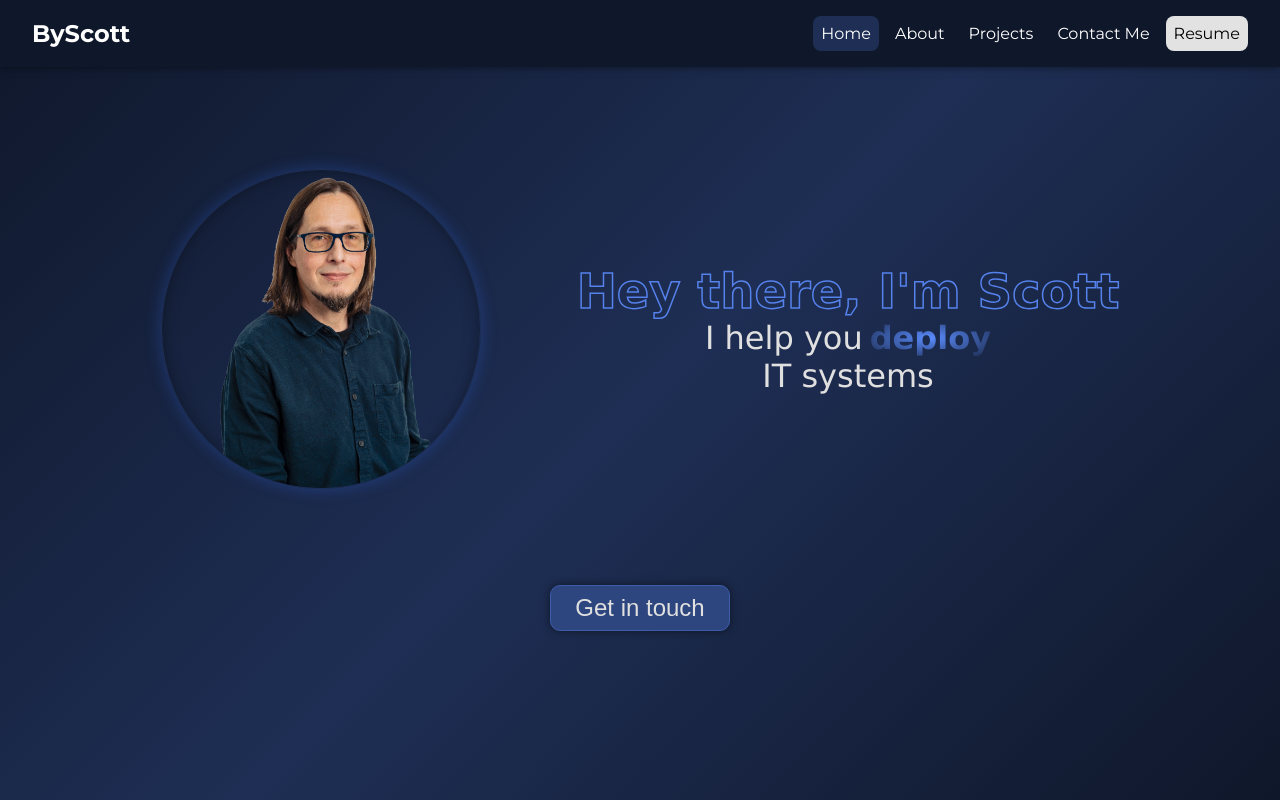
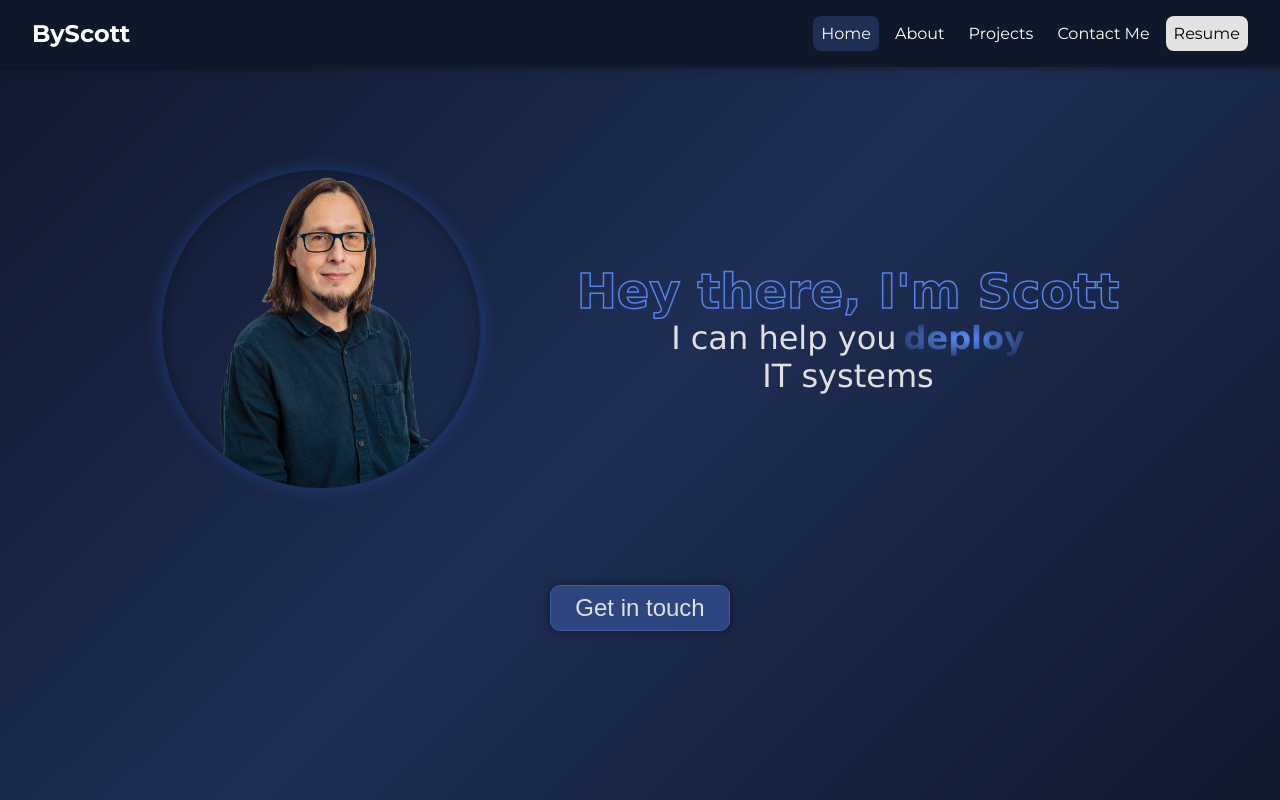
Before and after one commit to pawscanthack/portfolio, a React (Create React App) app: page / in a window 1280 px wide. Built offline with nearby package versions, Linux system fonts and the light colour scheme; no server answers.

Commit message:
Adjusted hero animation repetition.

```diff
--- a/src/pages/Home.jsx
+++ b/src/pages/Home.jsx
@@ -48,13 +48,13 @@ export const Home = () => {
         <header className="header-container">
           <h1>Hey there, I'm Scott</h1>
           <div className="subheader-container">
-            <p>I help you </p>
+            <p>I can help you </p>
             <TypeAnimation
               speed={15}
               sequence={typeSequence}
               wrapper="span"
               cursor={false}
-              repeat={1}
+              repeat={Infinity}
               className="type-animation-text"
             />
           </div>
```
